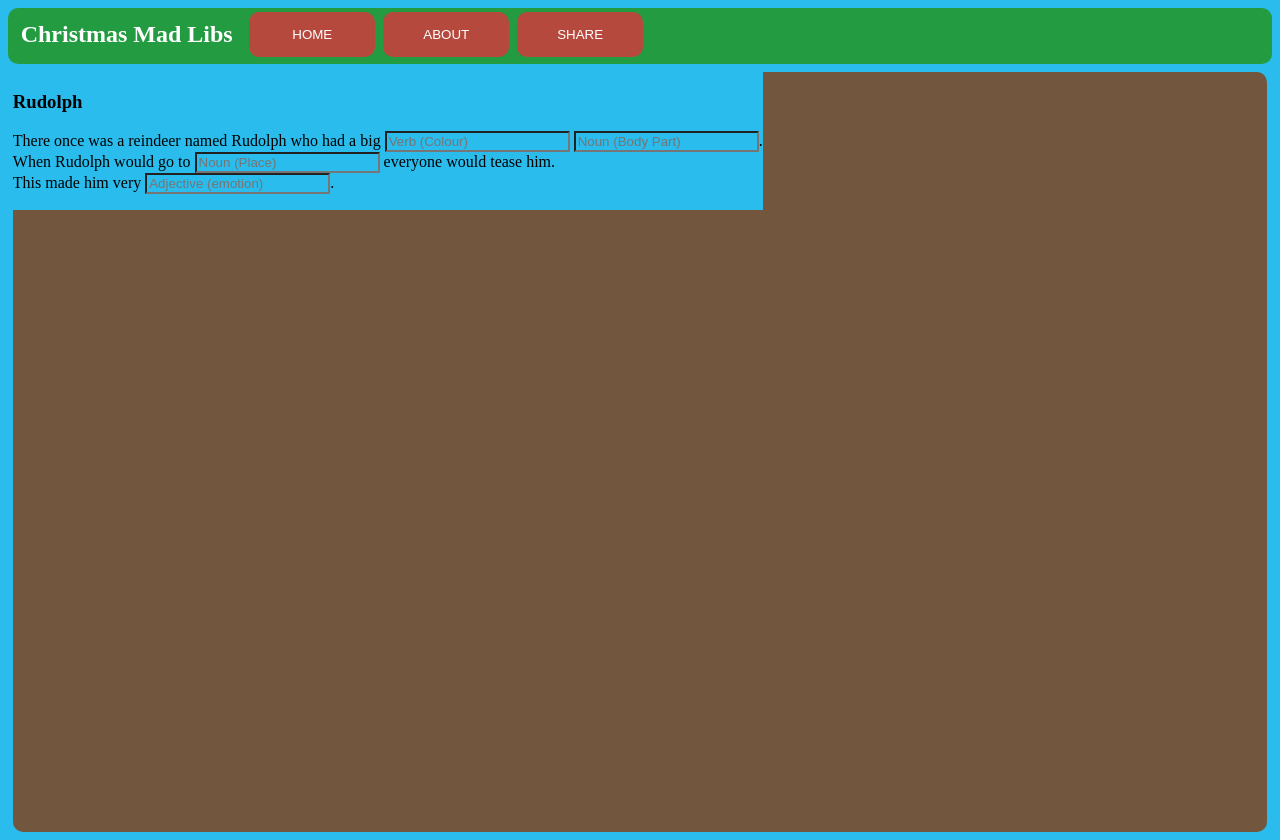
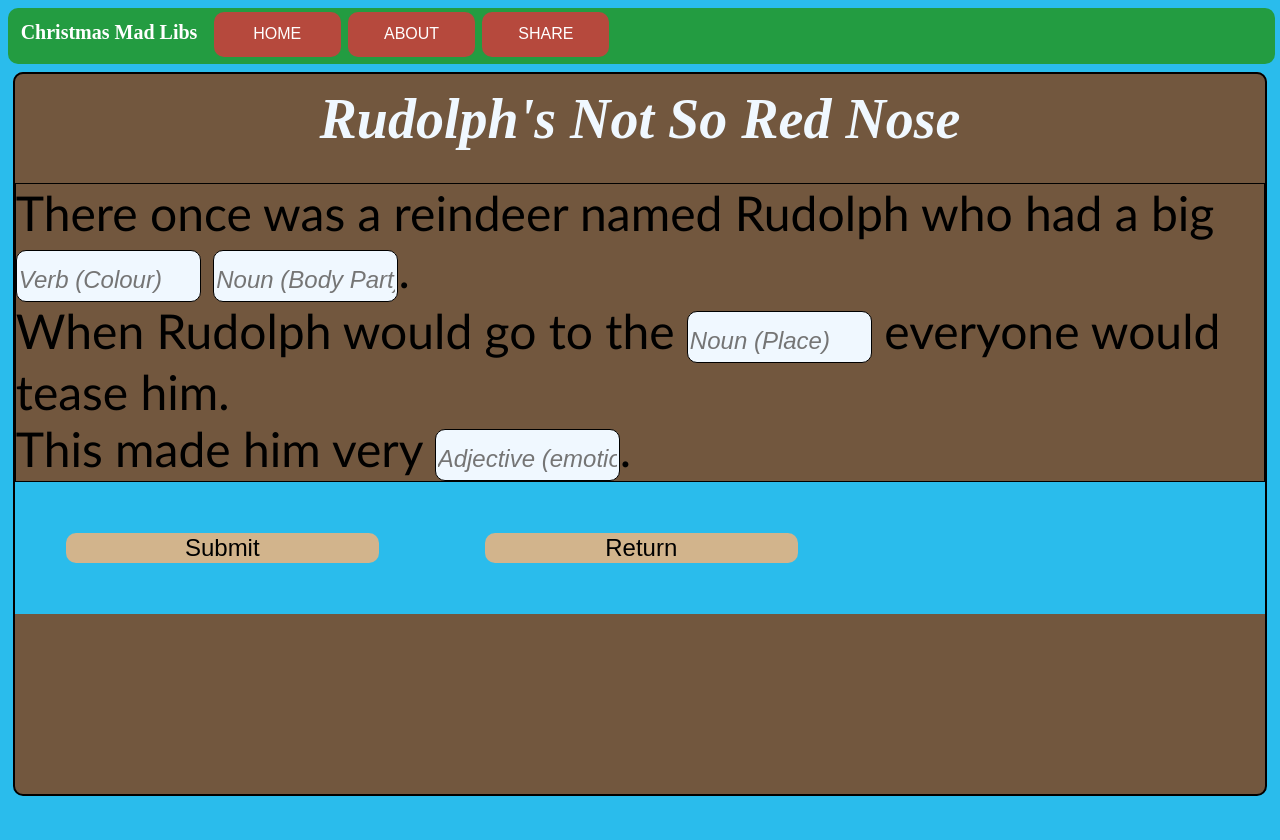
Before and after one commit to Langelozzi/mad-libs-website, a plain HTML site: page index.html in a window 1280 px wide. After the commit the page ends 800 px from the top, so only its background shows below. Drawn offline with Linux system fonts and the light colour scheme.

Commit message:
Finished most of the css for the rudolph lib, added buttons that need style still

```diff
--- a/index.html
+++ b/index.html
@@ -17,10 +17,14 @@
     </nav>
     <div id="main">
         <div class="libdiv">
-            <h3>Rudolph</h3>
-            <p>There once was a reindeer named Rudolph who had a big <input type="text" placeholder="Verb (Colour)"> <input type="text" placeholder="Noun (Body Part)">. <br>
-                When Rudolph would go to <input type="text" placeholder="Noun (Place)"> everyone would tease him. <br>
-            This made him very <input type="text" placeholder="Adjective (emotion)">.</p>
+            <h3 class="libtitle">Rudolph's Not So Red Nose</h3>
+            <p class="libparagraph">There once was a reindeer named Rudolph who had a big <input id="r1" class="libinput" type="text" placeholder="Verb (Colour)"> <input id="r2" class="libinput" type="text" placeholder="Noun (Body Part)">. <br>
+                When Rudolph would go to the <input id="r3" class="libinput" type="text" placeholder="Noun (Place)"> everyone would tease him. <br>
+            This made him very <input id="r4" class="libinput" type="text" placeholder="Adjective (emotion)">.</p>
+            <div class="buttondiv">
+                <button id="submit" class="libbutton">Submit</button>
+                <button id="return" class="libbutton">Return</button>
+            </div>
         </div>
     </div>
 </body>
--- a/styles.css
+++ b/styles.css
@@ -3,7 +3,7 @@
 }
 
 #navbar {
-    width: 100%;
+    width: 99vw;
     height: 7vh;
     background-color: rgb(35, 156, 65);
     display: flex;
@@ -15,6 +15,8 @@
     color: white;
     background-color: rgb(35, 156, 65);
     margin: 1%;
+    font-size: 2.5vh;
+    overflow: auto;
 }
 
 .navbutton {
@@ -26,6 +28,7 @@
     border: none;
     background-color: rgb(182, 73, 61);
     color: white;
+    font-size: 2vh;
 }
 
 .navbutton:hover {
@@ -37,7 +40,7 @@
 #main {
     background-color: rgb(114, 87, 62);
     width: 98vw;
-    height: 95vh;
+    height: 90vh;
     margin: auto;
     margin-top: 1vh;
     border-radius: 10px;
@@ -54,10 +57,54 @@
     border: none;
     border-radius: 10px;
     background-color: tan;
-    font-size: 200%;
+    font-size: 3vh;
 }
 
 .libbutton:hover {
     background-color: rgb(212, 168, 110);
     cursor: pointer;
 }
+
+.libdiv {
+    position: relative;
+    width: 100%;
+    height: 100%;
+    border: solid 2px black;
+    border-radius: 10px;
+    background-color: rgb(114, 87, 62);
+}
+
+.libtitle {
+    position: relative;
+    background-color: rgb(114, 87, 62);
+    width: fit-content;
+    margin: auto;
+    margin-top: 1%;
+    font-size: 7vh;
+    font-style: italic;
+    color: aliceblue;
+}
+
+.libparagraph {
+    border: solid 1px black;
+    background-color: rgb(114, 87, 62);
+    width: fit-content;
+    font-size: 6vh;
+    font-family:'Gill Sans', 'Gill Sans MT', Calibri, 'Trebuchet MS', sans-serif;
+    margin: auto;
+    margin-top: 4vh;
+}
+
+.libinput {
+    width: 14vw;
+    height: 6vh;
+    border: solid 1px black;
+    border-radius: 10px;
+    background-color: aliceblue;
+    font-size: 4.5vh;
+}
+
+::placeholder {
+    font-size: 3vh;
+    font-style: italic;
+}
```
